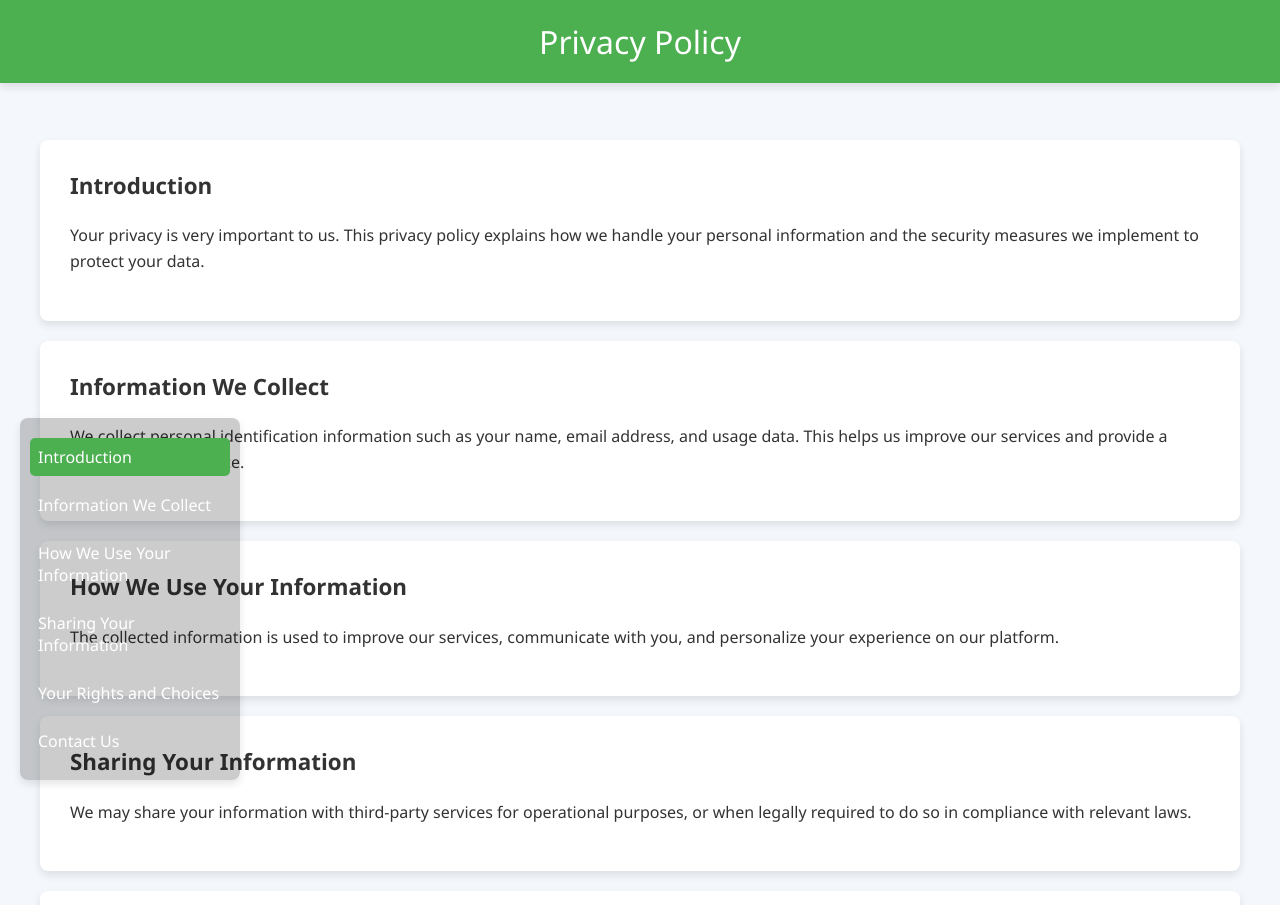
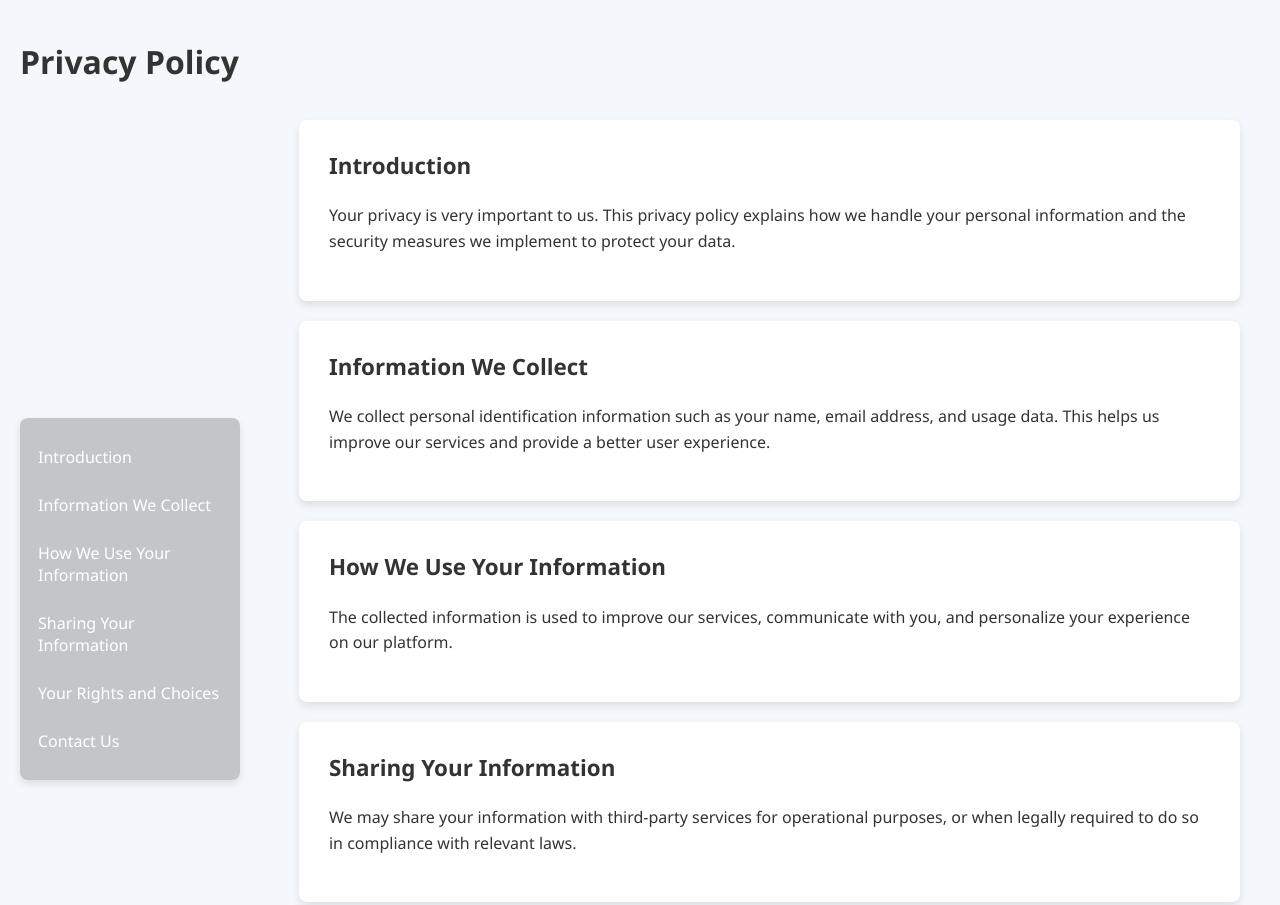
Before and after one commit to uw54321/iOS, a plain HTML site: page index.html in a window 1280 px wide. Shown: the top 905 px of the page. Drawn offline with Linux system fonts and the light colour scheme.

Commit message:
Update index.html

```diff
--- a/index.html
+++ b/index.html
@@ -14,29 +14,24 @@
             color: #333;
             display: flex;
             min-height: 100vh;
-            position: relative;
         }
 
         header {
-            background-color: #4CAF50;
-            color: white;
+            background-color: transparent;
+            color: #333;
             padding: 20px;
             text-align: center;
             font-size: 2rem;
-            position: fixed;
-            top: 0;
-            left: 0;
-            right: 0;
-            z-index: 1000;
-            box-shadow: 0 4px 8px rgba(0, 0, 0, 0.1);
+            margin-top: 20px;
+            font-weight: bold;
         }
 
         main {
-            margin-top: 100px; /* Adjust for the header */
+            flex: 1;
             padding: 20px;
+            margin-top: 80px; /* to prevent header overlap */
             margin-bottom: 40px;
             overflow-x: hidden;
-            position: relative;
         }
 
         /* Content Styles */
@@ -46,6 +41,7 @@
             margin: 20px;
             border-radius: 8px;
             box-shadow: 0 4px 8px rgba(0, 0, 0, 0.1);
+            position: relative;
             z-index: 1;
         }
 
```
